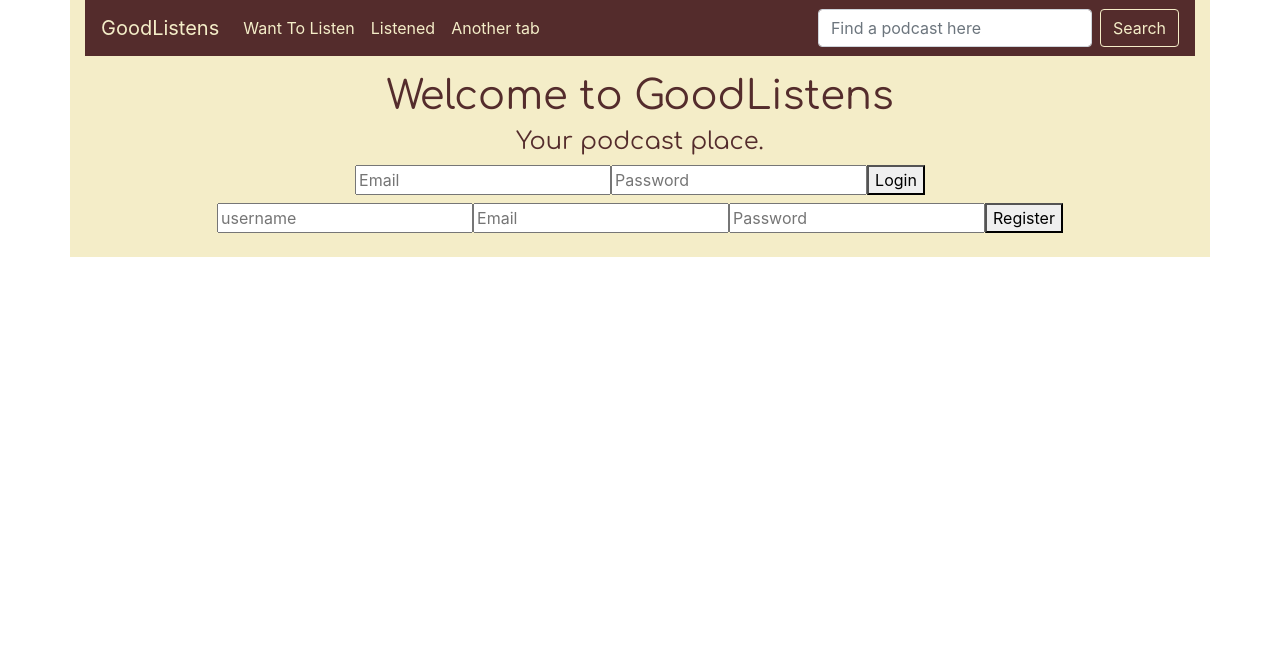
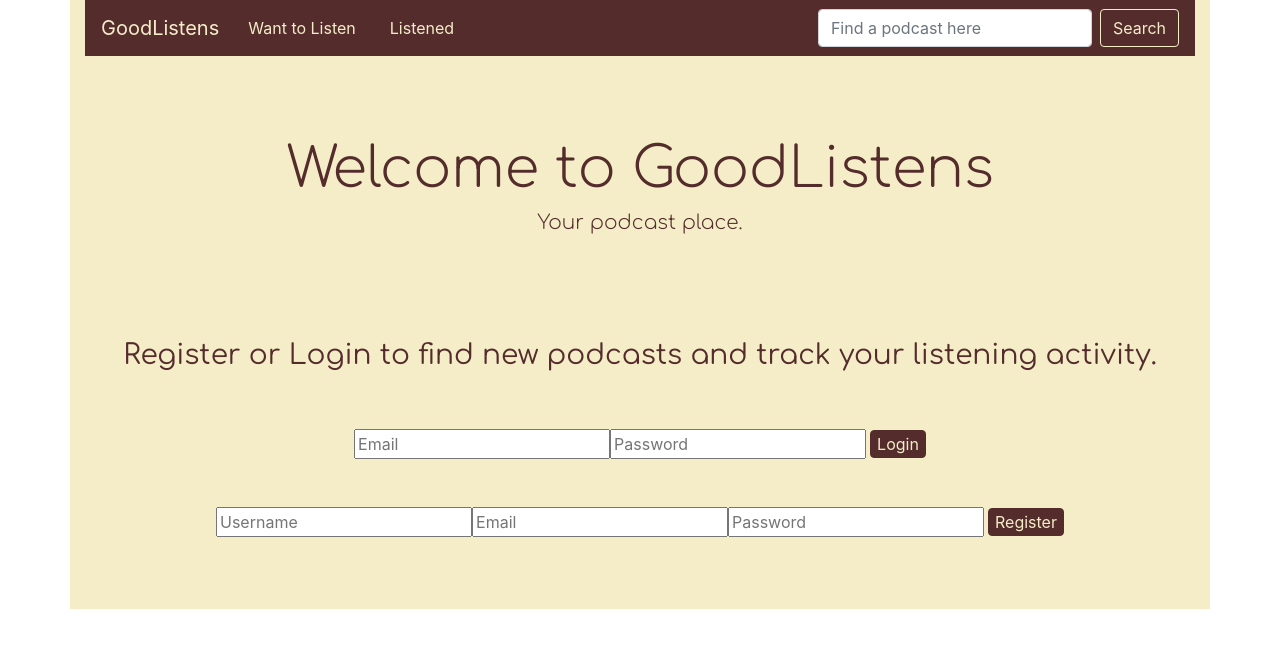
Before and after one commit to kcaneer/aotc_react, a React (Create React App) app: page / in a window 1280 px wide. Shown: the top 648 px of the page. Built offline with nearby package versions, Linux system fonts and the light colour scheme; the HTML template or start-up script is replaced by a standard one.

Commit message:
public and private paths built out

```diff
--- a/package.json
+++ b/package.json
@@ -14,6 +14,7 @@
     "react-dom": "^17.0.1",
     "react-router-dom": "^5.2.0",
     "react-scripts": "4.0.0",
+    "reactstrap": "^8.7.1",
     "web-vitals": "^0.2.4"
   },
   "scripts": {
--- a/src/components/Auth.js
+++ b/src/components/Auth.js
@@ -1,7 +1,16 @@
 import React from "react";
 
-export default function Auth() {
-  return (
+class Auth extends React.Component {
+  constructor() {
+    super();
+    this.state = {
+      podcasts:['Middle Tech Podcast', 'Awesome Inc', 'Syntax', 'The Joe Rogan Experience', 'Do No Harm', 'Bill Gates and Rashida Jones Ask Big Questions', 'The Daily', 'Crime Junkie', 'House of Broken Dreams', 'Real Dictators', 'The Dan Bongino Show', 'Dr. Death', 'The Ben Shapiro Show'],
+    };
+  }
+
+
+  render(){
+    return(
     <div>
       <nav className="navbar navbar-expand-lg navbar-light bg-primary mb-3">
         <button
@@ -16,27 +25,18 @@ export default function Auth() {
           <span className="navbar-toggler-icon"></span>
         </button>
         <div className="collapse navbar-collapse" id="navbarTogglerDemo01">
-          <a className="navbar-brand text-secondary" href="#">
+          <a className="navbar-brand text-secondary" href="/auth">
             GoodListens
           </a>
           <ul className="navbar-nav mr-auto mt-2 mt-lg-0">
             <li className="nav-item active">
-              {/* <Link to={`#`} className="nav-link text-secondary"> */}
-              <a className="nav-link text-secondary" href="#">
+              <a className="nav-link text-secondary" href="/auth/want">
                 Want To Listen
               </a>
-              {/* </Link> */}
             </li>
             <li className="nav-item">
-              {/* <Link to={`#`} className="nav-link text-secondary"> */}
-              <a className="nav-link text-secondary" href="#">
+              <a className="nav-link text-secondary" href="/auth/listened">
                 Listened
-              </a>
-              {/* </Link> */}
-            </li>
-            <li className="nav-item">
-              <a className="nav-link text-secondary" href="#">
-                Another tab
               </a>
             </li>
           </ul>
@@ -61,8 +61,10 @@ export default function Auth() {
       <div className="container bg-white text-left border border-primary rounded">
         <h4 className="pt-4 pb-3">A list of popular podcasts here</h4>
         <div className="col col-8 mx-auto">
+        {this.state.podcasts.map((obj, i) => {
+              return (
                 <div className="row justify-content-around pb-2">
-            <div className="col col-4 text-left">Middle Tech Podcast</div>
+                    <div className="col col-4 text-left" key={i}>{obj}</div>
                     <div className="col col-4 text-right">
                       <button type="button" class="btn btn-primary btn-sm mr-2">
                         Want to Listen{" "}
@@ -72,41 +74,12 @@ export default function Auth() {
                       </button>
                     </div>
                   </div>
-          <div className="row justify-content-around pb-2">
-            <div className="col col-4 text-left">Awesome Inc.</div>
-            <div className="col col-4 text-right">
-              <button type="button" class="btn btn-primary btn-sm mr-2">
-                Want to Listen{" "}
-              </button>
-              <button type="button" class="btn btn-secondary btn-sm">
-                Listened
-              </button>
-            </div>
-          </div>
-          <div className="row justify-content-around pb-2">
-            <div className="col col-4 text-left">Code Newbie</div>
-            <div className="col col-4 text-right">
-              <button type="button" class="btn btn-primary btn-sm mr-2">
-                Want to Listen{" "}
-              </button>
-              <button type="button" class="btn btn-secondary btn-sm">
-                Listened
-              </button>
-            </div>
-          </div>
-          <div className="row justify-content-around pb-2">
-            <div className="col col-4 text-left">Syntax</div>
-            <div className="col col-4 text-right">
-              <button type="button" class="btn btn-primary btn-sm mr-2">
-                Want to Listen{" "}
-              </button>
-              <button type="button" class="btn btn-secondary btn-sm">
-                Listened
-              </button>
+              );
+            })}
         </div>
       </div>
     </div>
-      </div>
-    </div>
-  );
+    )
   }
+}
+export default Auth;
--- a/src/components/Authentication/Login.js
+++ b/src/components/Authentication/Login.js
@@ -23,9 +23,7 @@ export default class Login extends Component {
     const { email, password } = this.state;
     console.log(password, email);
     const headers = {
-      //   "Content-Type": "application/json;charset=UTF8",
-      //   "Content-Type": "application/x-www-form-urlencoded",
-      //   "Access-Control-Allow-Origin": "*",
+
       Accept: "application/json",
       "Content-Type": "application/json; charset=utf-8",
     };
@@ -55,7 +53,7 @@ export default class Login extends Component {
   }
   render() {
     return (
-      <div className="pb-2">
+      <div className="p-5 my-auto">
         <form onSubmit={this.handleSubmit}>
           <input
             type="email"
@@ -74,7 +72,12 @@ export default class Login extends Component {
             onChange={this.handleChange}
             required
           />
-          <button type="submit">Login</button>
+          <button
+            className="bg-primary text-secondary rounded ml-1 border border-primary"
+            type="submit"
+          >
+            Login
+          </button>
         </form>
       </div>
     );
--- a/src/components/Authentication/Registration.js
+++ b/src/components/Authentication/Registration.js
@@ -46,12 +46,12 @@ handleSubmit(event){
 
 render() {
     return (
-      <div>
+      <div className="pb-5 my-auto">
         <form onSubmit={this.handleSubmit}>
           <input
             type="username"
             name="username"
-            placeholder="username"
+            placeholder="Username"
             value={this.state.username}
             onChange={this.handleChange}
             required
@@ -73,7 +73,12 @@ render() {
             onChange={this.handleChange}
             required
           />
-          <button type="submit">Register</button>
+          <button
+            className="bg-primary text-secondary rounded ml-1 border border-primary"
+            type="submit"
+          >
+            Register
+          </button>
         </form>
       </div>
     );
--- a/src/components/Listened.js
+++ b/src/components/Listened.js
@@ -3,6 +3,50 @@ import React from "react";
 export default function Private() {
   return (
     <div>
+      <nav className="navbar navbar-expand-lg navbar-light bg-primary mb-3">
+        <button
+          className="navbar-toggler"
+          type="button"
+          data-toggle="collapse"
+          data-target="#navbarTogglerDemo01"
+          aria-controls="navbarTogglerDemo01"
+          aria-expanded="false"
+          aria-label="Toggle navigation"
+        >
+          <span className="navbar-toggler-icon"></span>
+        </button>
+        <div className="collapse navbar-collapse" id="navbarTogglerDemo01">
+          <a className="navbar-brand text-secondary" href="/auth">
+            GoodListens
+          </a>
+          <ul className="navbar-nav mr-auto mt-2 mt-lg-0">
+            <li className="nav-item active">
+              <a className="nav-link text-secondary" href="/auth/want">
+                Want To Listen
+              </a>
+            </li>
+            <li className="nav-item">
+              <a className="nav-link text-secondary" href="/auth/listened">
+                Listened
+              </a>
+            </li>
+          </ul>
+          <form className="form-inline my-2 my-lg-0">
+            <input
+              className="form-control mr-sm-2"
+              type="search"
+              placeholder="Find a podcast here"
+              aria-label="Search"
+            />
+            <button
+              className="btn btn-outline-secondary my-2 my-sm-0"
+              type="submit"
+            >
+              Search
+            </button>
+          </form>
+        </div>
+      </nav>
       <h1>These are the podcasts you have listened to!</h1>
     </div>
   );
--- a/src/components/Public.js
+++ b/src/components/Public.js
@@ -1,8 +1,17 @@
-import React from 'react'
+import React, { useState } from "react";
+import { Button, Popover, PopoverHeader, PopoverBody } from "reactstrap";
 import Login from './Authentication/Login'
 import Registration from './Authentication/Registration'
 
-export default function Public() {
+const Example = (props) => {
+  const [popoverOpen, setPopoverOpen] = useState(false);
+
+  const toggle = () => setPopoverOpen(!popoverOpen);
+
+  const [popoverOpen2, setPopoverOpen2] = useState(false);
+
+  const toggle2 = () => setPopoverOpen2(!popoverOpen2);
+
   return (
     <div>
       <nav className="navbar navbar-expand-lg navbar-light bg-primary mb-3">
@@ -18,28 +27,51 @@ export default function Public() {
           <span className="navbar-toggler-icon"></span>
         </button>
         <div className="collapse navbar-collapse" id="navbarTogglerDemo01">
-            <a className="navbar-brand text-secondary" href="#">
+          <a className="navbar-brand text-secondary" href="/">
             GoodListens
           </a>
           <ul className="navbar-nav mr-auto mt-2 mt-lg-0">
             <li className="nav-item active">
-                {/* <Link to={`#`} className="nav-link text-secondary"> */}
-                <a className="nav-link text-secondary" href="#">
-                  Want To Listen
-                </a>
-                {/* </Link> */}
+              <Button
+                id="Popover1"
+                type="button"
+                className="bg-primary text-secondary border border-primary mr-2"
+              >
+                Want to Listen
+              </Button>
+              <Popover
+                placement="bottom"
+                isOpen={popoverOpen}
+                target="Popover1"
+                toggle={toggle}
+              >
+                <PopoverHeader>Login to view this content</PopoverHeader>
+                <PopoverBody>
+                  Create a free account to get access to thousands of podcasts
+                  and track your listening activity.
+                </PopoverBody>
+              </Popover>
             </li>
             <li className="nav-item">
-                {/* <Link to={`#`} className="nav-link text-secondary"> */}
-                <a className="nav-link text-secondary" href="#">
+              <Button
+                id="Popover2"
+                type="button"
+                className="bg-primary text-secondary border border-primary mr-2"
+              >
                 Listened
-                </a>
-                {/* </Link> */}
-              </li>
-              <li className="nav-item">
-                <a className="nav-link text-secondary" href="#">
-                  Another tab
-                </a>
+              </Button>
+              <Popover
+                placement="bottom"
+                isOpen={popoverOpen2}
+                target="Popover2"
+                toggle={toggle2}
+              >
+                <PopoverHeader>Login to view this content</PopoverHeader>
+                <PopoverBody>
+                  Create a free account to get access to thousands of podcasts
+                  and track your listening activity.
+                </PopoverBody>
+              </Popover>
             </li>
           </ul>
           <form className="form-inline my-2 my-lg-0">
@@ -58,10 +90,20 @@ export default function Public() {
           </form>
         </div>
       </nav>
-        <h1>Welcome to GoodListens</h1>
-        <h4>Your podcast place.</h4>
+      <div class="jumbotron jumbotron-fluid bg-secondary">
+        <div class="container">
+          <h1 class="display-4">Welcome to GoodListens</h1>
+          <h3 class="lead">Your podcast place.</h3>
+        </div>
+      </div>
+      <h3>
+        Register or Login to find new podcasts and track your listening
+        activity.
+      </h3>
       <Login />
       <Registration />
     </div>
   );
-}
+};
+
+export default Example;
--- a/src/components/Want.js
+++ b/src/components/Want.js
@@ -2,8 +2,52 @@ import React from 'react'
 
 export default function Private() {
     return (
-        <div>
-            <h1>These are the podcasts you WANT to listen to!</h1>
-        </div>
-    )
+      <div>
+        <nav className="navbar navbar-expand-lg navbar-light bg-primary mb-3">
+          <button
+            className="navbar-toggler"
+            type="button"
+            data-toggle="collapse"
+            data-target="#navbarTogglerDemo01"
+            aria-controls="navbarTogglerDemo01"
+            aria-expanded="false"
+            aria-label="Toggle navigation"
+          >
+            <span className="navbar-toggler-icon"></span>
+          </button>
+          <div className="collapse navbar-collapse" id="navbarTogglerDemo01">
+            <a className="navbar-brand text-secondary" href="/auth">
+              GoodListens
+            </a>
+            <ul className="navbar-nav mr-auto mt-2 mt-lg-0">
+              <li className="nav-item active">
+                <a className="nav-link text-secondary" href="/auth/want">
+                  Want To Listen
+                </a>
+              </li>
+              <li className="nav-item">
+                <a className="nav-link text-secondary" href="/auth/listened">
+                  Listened
+                </a>
+              </li>
+            </ul>
+            <form className="form-inline my-2 my-lg-0">
+              <input
+                className="form-control mr-sm-2"
+                type="search"
+                placeholder="Find a podcast here"
+                aria-label="Search"
+              />
+              <button
+                className="btn btn-outline-secondary my-2 my-sm-0"
+                type="submit"
+              >
+                Search
+              </button>
+            </form>
+          </div>
+        </nav>
+        <h1>These are the podcasts you WANT to listen to!</h1>
+      </div>
+    );
 }
```
Also changed, not shown: 1 other file (tests, documents, lock files or other folders). Lines whose indentation alone changed are shown as unchanged.
